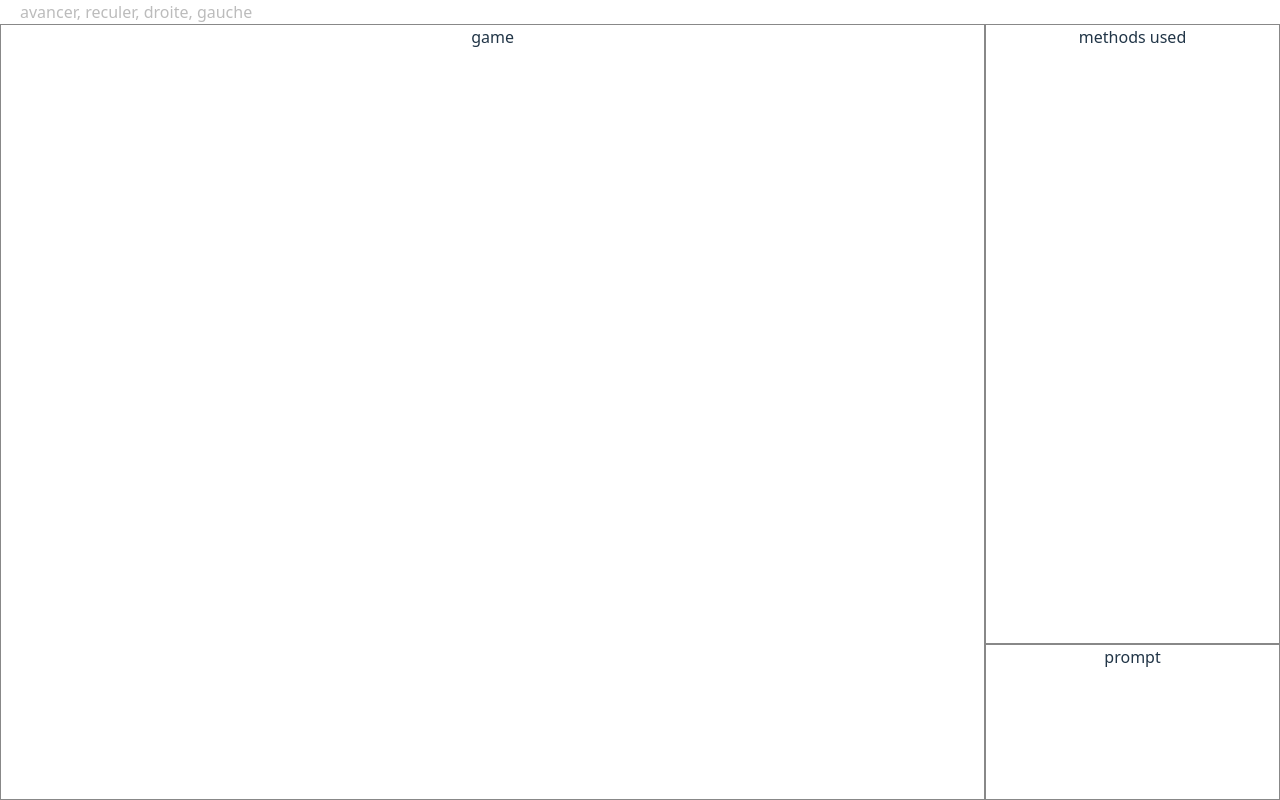
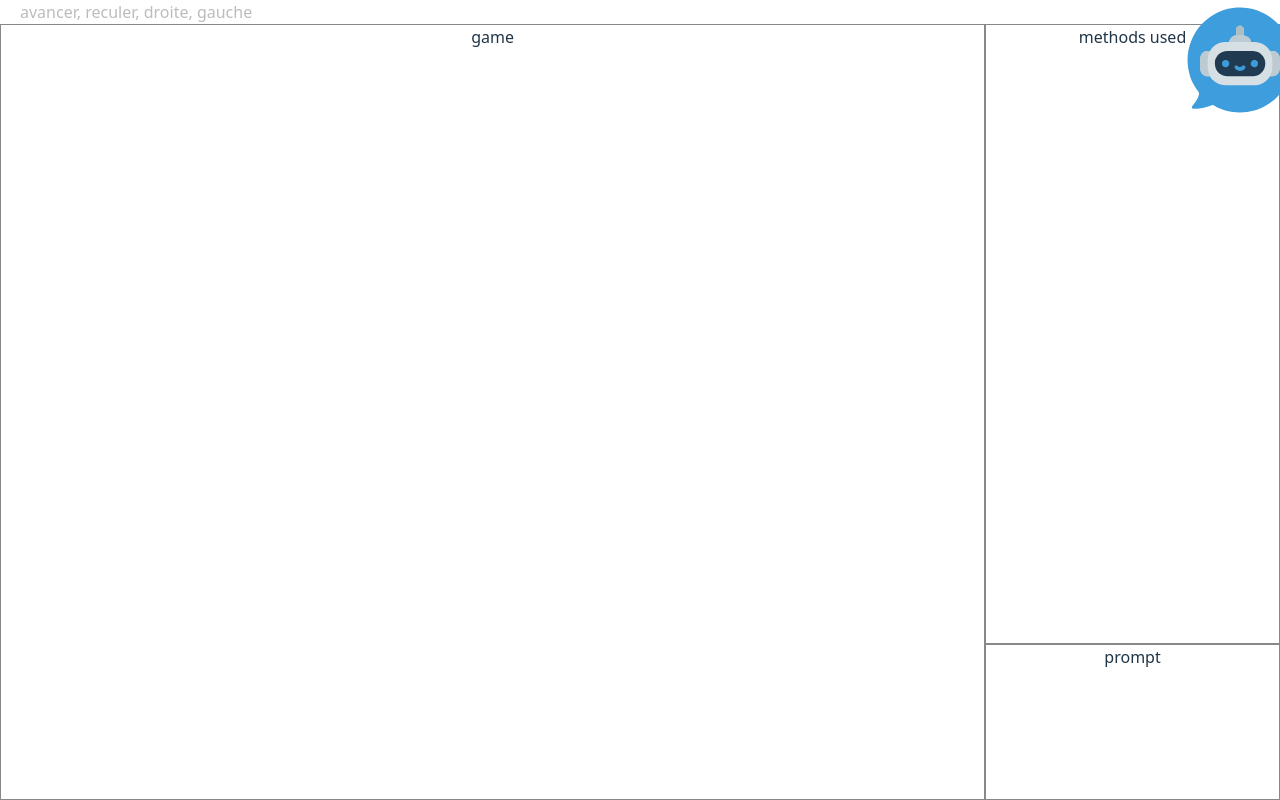
Before and after one commit to Cyraullie/Hackathon3A, a website built with Vite: page Hackathon3A/frontend/index.html in a window 1280 px wide. Built offline with nearby package versions, Linux system fonts and the light colour scheme.

Commit message:
add chat part

```diff
--- a/Hackathon3A/frontend/src/main_page.ts
+++ b/Hackathon3A/frontend/src/main_page.ts
@@ -1,6 +1,7 @@
 import './style.css'
-import { setupCounter } from './counter.ts'
 import { getMapFileData } from './get_map.ts'
+import chat_bot from './chat-bot.svg'
+import close_icon from './close.svg'
 
 export async function run() {
 	const { methods, map2D } = await getMapFileData(1);
@@ -12,6 +13,9 @@ export async function run() {
 			<a id="methods_list">list of methods enable</a>
 		</div>
 		<div id="center_part">
+			<button class="chatbot" type="button">
+				<img id="chat_icon" src="${chat_bot}" alt="chat bot logo" />
+			</button>
 			<div id="game">
 				game
 			</div>
@@ -23,11 +27,37 @@ export async function run() {
 					prompt
 				</div>
 			</div>
+			<div id="chat">
+				chat
+			</div>
 		</div>
 	</div>
 	`
 	const methodsList = document.querySelector<HTMLAnchorElement>('#methods_list')!
 	methodsList.textContent = methods.join(', ')
-	setupCounter(document.querySelector<HTMLButtonElement>('#counter')!)
 
+	// Récupère les éléments
+	const chatButton = document.querySelector<HTMLButtonElement>('.chatbot')!
+	const chatIcon = document.querySelector<HTMLImageElement>('#chat_icon')!
+	const leftPart = document.querySelector<HTMLDivElement>('#left_part')!
+	const chatDiv = document.querySelector<HTMLDivElement>('#chat')!
+
+	let chatVisible = false
+
+	// Toggle au clic
+	chatButton.addEventListener('click', () => {
+		chatVisible = !chatVisible
+
+		if (chatVisible) {
+			leftPart.style.display = 'none'
+			chatDiv.style.display = 'block'
+			chatIcon.src = close_icon // → change l'image
+			chatIcon.alt = "close chat"
+		} else {
+			leftPart.style.display = 'flex'
+			chatDiv.style.display = 'none'
+			chatIcon.src = chat_bot // → remet l'image du chatbot
+			chatIcon.alt = "open chat"
+		}
+	})
 }
--- a/Hackathon3A/frontend/src/style.css
+++ b/Hackathon3A/frontend/src/style.css
@@ -76,6 +76,14 @@ h1 {
 	flex-direction: column;
 }
 
+#chat {
+	flex: 3;
+	border-color: #888;
+	border-width: 1px;
+	border-style: solid;
+	display: none;
+}
+
 #game {
 	flex: 10;
 	border-color: #888;
@@ -108,6 +116,36 @@ h1 {
 }
 .logo.vanilla:hover {
   filter: drop-shadow(0 0 2em #3178c6aa);
+}
+
+.chatbot {
+	position: absolute;
+	top: 30px;    /* distance depuis le haut du conteneur */
+	right: 10px;  /* distance depuis la droite */
+	width: 60px;              /* largeur du bouton */
+	height: 60px;             /* même hauteur → cercle parfait */
+	border-radius: 50%;       /* rend le bouton rond */
+	border: none;             /* supprime le contour par défaut */
+	background-color: #333;   /* couleur du fond */
+	display: flex;            /* centre l'image */
+	align-items: center;
+	padding: 0;
+	justify-content: center;
+	cursor: pointer;
+	transition: transform 0.2s ease, background-color 0.3s;
+	z-index: 1000;            /* si tu veux qu’il passe au-dessus d’autres div */
+}
+
+.chatbot:hover {
+	background-color: #555;   /* effet au survol */
+	transform: scale(1.1);    /* petit zoom */
+}
+
+.chatbot img {
+	width: 180%;               /* taille de l'image relative au bouton */
+	height: 180%;
+	object-fit: contain;      /* garde les proportions */
+	pointer-events: none;     /* évite que l'image bloque le clic */
 }
 
 .card {
```
Also changed, not shown: Hackathon3A/frontend/src/chat-bot.svg (added), Hackathon3A/frontend/src/close.svg (added).
